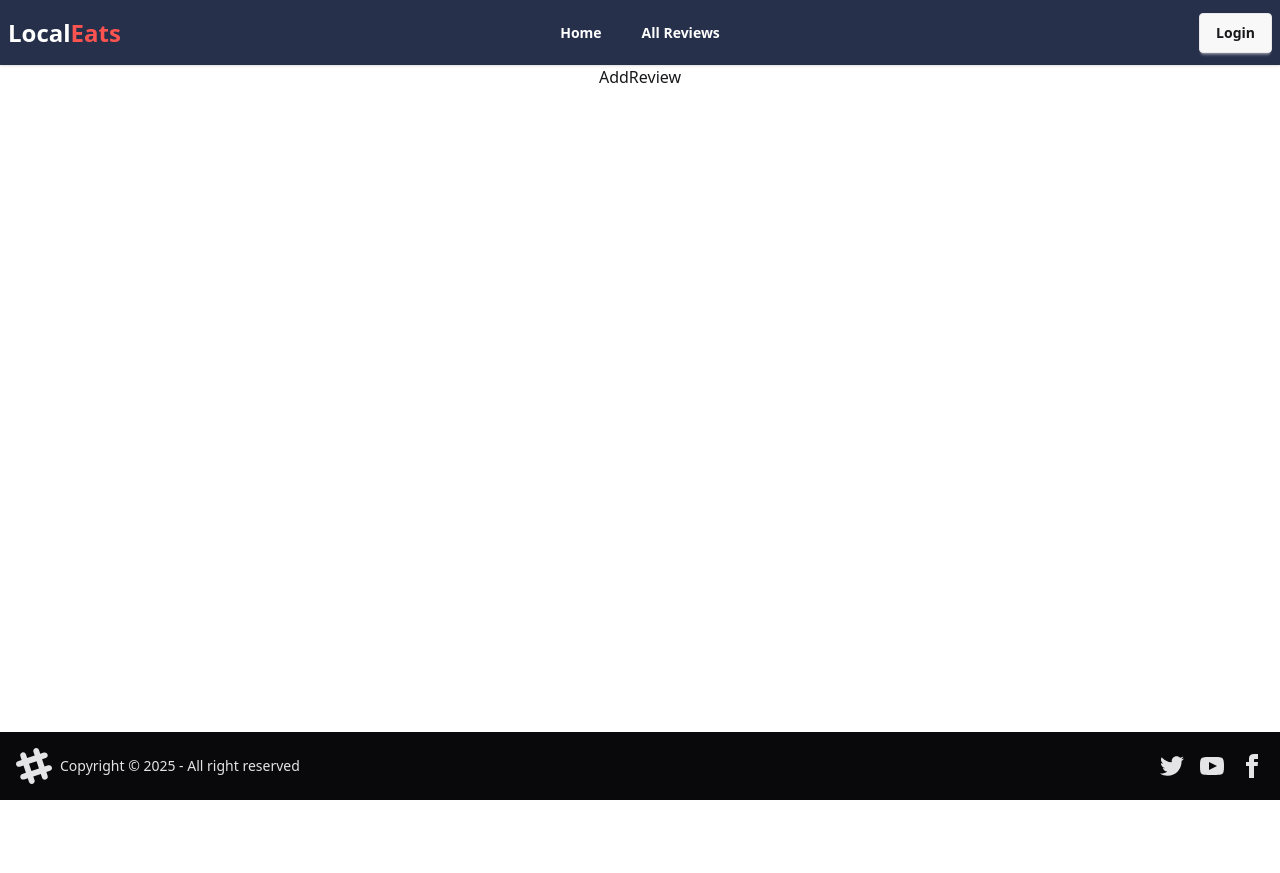
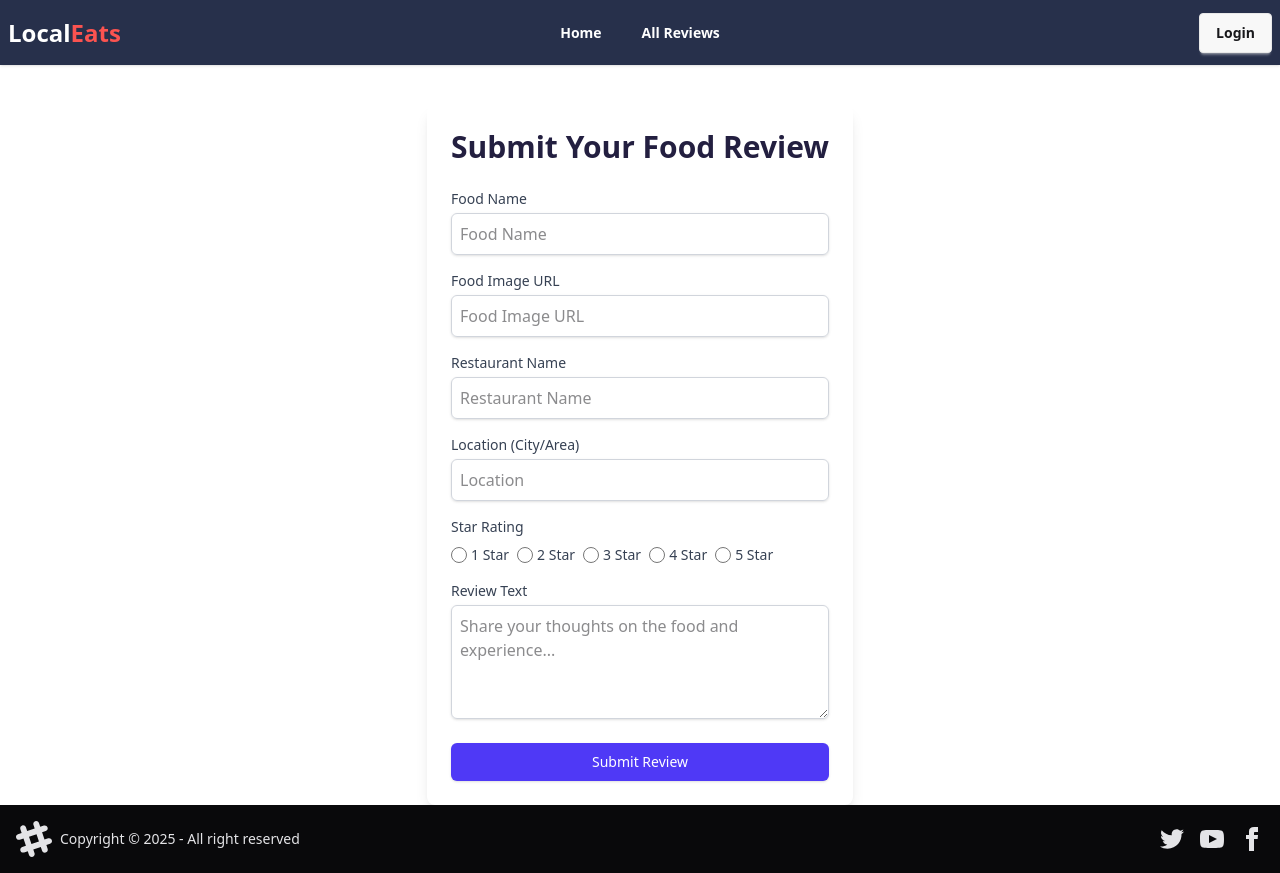
Before and after one commit to priom125/Assignment-10, a React (Vite) app: page /add-review in a window 1280 px wide. Before the commit the page ends 800 px from the top, so only its background shows below. Built offline with nearby package versions, Linux system fonts and the light colour scheme; no server answers.

Commit message:
frontend done

```diff
--- a/src/Pages/AddReview.jsx
+++ b/src/Pages/AddReview.jsx
@@ -2,7 +2,101 @@ import React from 'react'
 
 function AddReview() {
   return (
-    <div>AddReview</div>
+    <form className="max-w-xl mx-auto p-6 bg-white shadow-lg rounded-lg mt-10">
+    <h2 className="text-3xl font-bold mb-6 text-center text-[#231f40]">Submit Your Food Review</h2>
+
+    {/* 1. Food Name */}
+    <div className="mb-4">
+        <label className="block text-sm font-medium text-gray-700">Food Name</label>
+        <input
+            type="text"
+
+            name="foodName"
+            placeholder="Food Name"
+            className="mt-1 block w-full border border-gray-300 rounded-md shadow-sm p-2"
+            required
+        />
+    </div>
+
+    {/* 2. Food Image */}
+     <div className="mb-4">
+        <label className="block text-sm font-medium text-gray-700">Food Image URL</label>
+        <input
+            type="text"
+
+            name="FoodImage"
+            placeholder="Food Image URL"
+            className="mt-1 block w-full border border-gray-300 rounded-md shadow-sm p-2"
+            required
+        />
+    </div>
+
+    {/* 3. Restaurant Name */}
+    <div className="mb-4">
+        <label htmlFor="restaurantName" className="block text-sm font-medium text-gray-700">Restaurant Name</label>
+        <input
+            type="text"
+
+            name="restaurantName"
+            placeholder="Restaurant Name"
+            className="mt-1 block w-full border border-gray-300 rounded-md shadow-sm p-2"
+            required
+        />
+    </div>
+
+    {/* 4. Location */}
+    <div className="mb-4">
+        <label htmlFor="location" className="block text-sm font-medium text-gray-700">Location (City/Area)</label>
+        <input
+            type="text"
+
+            name="location"
+            placeholder="Location"
+            className="mt-1 block w-full border border-gray-300 rounded-md shadow-sm p-2"
+        />
+    </div>
+
+    {/* 5. Star Rating */}
+    <div className="mb-4">
+        <label className="block text-sm font-medium text-gray-700 mb-2">Star Rating</label>
+        <div className="flex justify-start space-x-2">
+            {[1, 2, 3, 4, 5].map((star) => (
+                <div key={star} className="flex items-center">
+                    <input
+                        type="radio"
+                        id={`star${star}`}
+                        name="starRating"
+                        value={star}
+                        className="h-4 w-4 text-[#ff7c08] border-gray-300 focus:ring-[#ff7c08]"
+                    />
+                    <label htmlFor={`star${star}`} className="ml-1 text-sm text-gray-700">
+                        {star} Star
+                    </label>
+                </div>
+            ))}
+        </div>
+    </div>
+
+    {/* 6. Review Text */}
+    <div className="mb-6">
+        <label htmlFor="reviewText" className="block text-sm font-medium text-gray-700">Review Text</label>
+        <textarea
+            id="reviewText"
+            name="reviewText"
+            rows="4"
+            placeholder="Share your thoughts on the food and experience..."
+            className="mt-1 block w-full border border-gray-300 rounded-md shadow-sm p-2"
+            required
+        ></textarea>
+    </div>
+
+    <button
+        type="submit"
+        className="w-full py-2 px-4 border border-transparent rounded-md shadow-sm text-sm font-medium text-white  bg-indigo-600 hover:bg-indigo-700 transition duration-150 cursor-pointer"
+    >
+        Submit Review
+    </button>
+</form>
   )
 }
 
--- a/src/Pages/MyReview.jsx
+++ b/src/Pages/MyReview.jsx
@@ -2,7 +2,61 @@ import React from 'react'
 
 function MyReview() {
   return (
-    <div>MyReview</div>
+<section>
+  <h1 className='text-5xl font-bold text-gray-900 mb-2 text-center mt-20'>My Reviews</h1>
+     <div className="overflow-x-auto p-4 bg-white rounded-lg shadow-md mt-10">
+
+    <table className="min-w-full divide-y divide-gray-200">
+        <thead className="bg-gray-50">
+            <tr>
+                <th className="px-6 py-3 text-left text-xs font-medium text-gray-500 uppercase tracking-wider">
+                    Food Image
+                </th>
+                <th className="px-6 py-3 text-left text-xs font-medium text-gray-500 uppercase tracking-wider">
+                    Food Name
+                </th>
+                <th className="px-6 py-3 text-left text-xs font-medium text-gray-500 uppercase tracking-wider">
+                    Restaurant Name
+                </th>
+                <th className="px-6 py-3 text-left text-xs font-medium text-gray-500 uppercase tracking-wider">
+                    Posted Date
+                </th>
+                <th className="px-6 py-3 text-right text-xs font-medium text-gray-500 uppercase tracking-wider">
+                    Actions
+                </th>
+            </tr>
+        </thead>
+        <tbody className="bg-white divide-y divide-gray-200">
+            {/* --- Example Row 1 --- */}
+            <tr>
+                <td className="px-6 py-4">
+                    {/* Placeholder for the image */}
+                    <div className="w-16 h-16 bg-gray-200 rounded-lg flex items-center justify-center">
+
+                    </div>
+                </td>
+                <td className="px-6 py-4 whitespace-nowrap text-sm font-medium text-gray-900">
+                    Spicy Chicken Biryani
+                </td>
+                <td className="px-6 py-4 whitespace-nowrap text-sm text-gray-500">
+                    Grand Mughal House
+                </td>
+                <td className="px-6 py-4 whitespace-nowrap text-sm text-gray-500">
+                    Nov 9, 2025
+                </td>
+                <td className="px-6 py-4 whitespace-nowrap text-right text-sm font-medium">
+                    <button className="text-indigo-600 hover:text-indigo-900 mr-3">
+                        Edit
+                    </button>
+                    <button className="text-red-600 hover:text-red-900">
+                        Delete
+                    </button>
+                </td>
+            </tr>
+        </tbody>
+    </table>
+</div>
+</section>
   )
 }
 
--- a/src/components/BestFood.jsx
+++ b/src/components/BestFood.jsx
@@ -13,7 +13,7 @@ function BestFood() {
 
             </div>
             <div className="w-30 h-30 rounded-full bg-[#FFDAB9] flex items-center my-20 mx-10 justify-center">
-                <img className='w-30 h-30 rounded-full -ml-' src={biriyani} alt="" />
+                <img className='w-30 h-30 rounded-full -ml-12' src={biriyani} alt="" />
             </div>
         </div>
         {/* card 2 */}
--- /dev/null
+++ b/src/components/MyReviewCard.jsx
@@ -0,0 +1,39 @@
+import React from "react";
+
+function MyReviewCard() {
+  return (
+    <div>
+
+      <tbody className="bg-white divide-y divide-gray-200">
+            {/* --- Example Row 1 --- */}
+            <tr>
+                <td className="px-6 py-4">
+                    {/* Placeholder for the image */}
+                    <div className="w-16 h-16 bg-gray-200 rounded-lg flex items-center justify-center">
+
+                    </div>
+                </td>
+                <td className="px-6 py-4 whitespace-nowrap text-sm font-medium text-gray-900">
+                    Spicy Chicken Biryani
+                </td>
+                <td className="px-6 py-4 whitespace-nowrap text-sm text-gray-500">
+                    Grand Mughal House
+                </td>
+                <td className="px-6 py-4 whitespace-nowrap text-sm text-gray-500">
+                    Nov 9, 2025
+                </td>
+                <td className="px-6 py-4 whitespace-nowrap text-right text-sm font-medium">
+                    <button className="text-indigo-600 hover:text-indigo-900 mr-3">
+                        Edit
+                    </button>
+                    <button className="text-red-600 hover:text-red-900">
+                        Delete
+                    </button>
+                </td>
+            </tr>
+        </tbody>
+    </div>
+  );
+}
+
+export default MyReviewCard;
```
Also changed, not shown: public/Alldata.json (+24 -24 lines).
